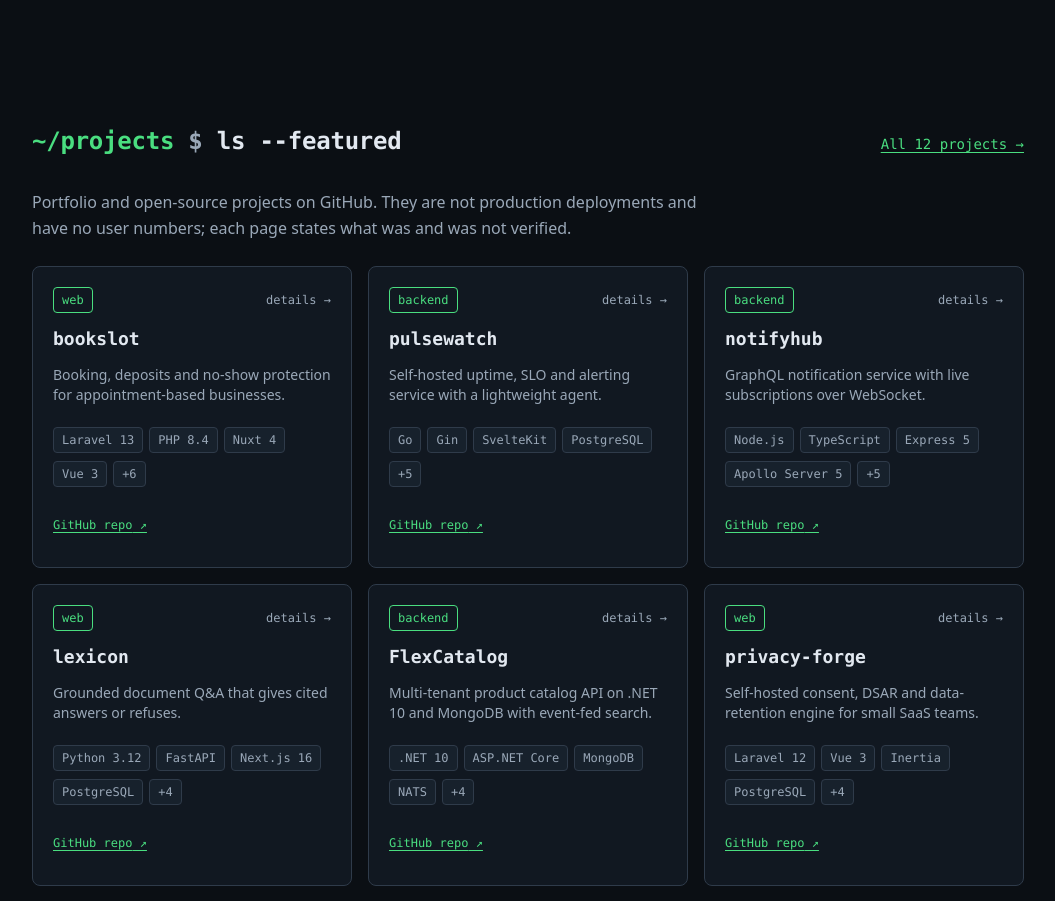
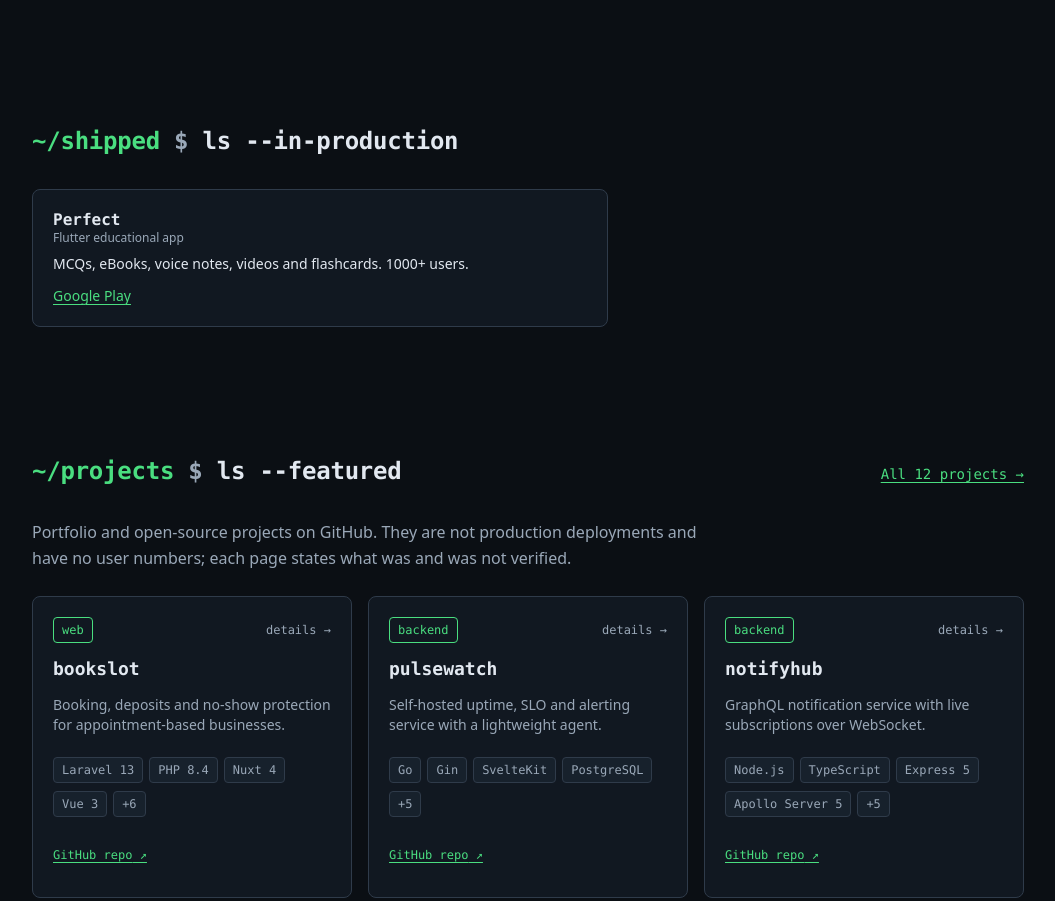
Before and after one commit to yaeouk-rajab/portfolio, an Astro site: page / in a window 1280 px wide. Shown: the part 1225-2126 px from the top of the page, without its empty margins (112-1167 px from the left). Built offline with nearby package versions, Linux system fonts and the light colour scheme; Astro itself is replaced by a stand-in of ours.

Commit message:
Revert "Remove Shipped work (Perfect) from the home page; keep it on /resume only"
This reverts commit 1bee949. Keeping Perfect in the home page Shipped work section, per owner request.

Co-Authored-By: Claude Sonnet 5 <noreply@anthropic.com>
Claude-Session: https://claude.ai/code/session_01ViDCRgL6jjnNKUYLxeWCqq

```diff
--- a/src/pages/index.astro
+++ b/src/pages/index.astro
@@ -72,6 +72,26 @@ const github = site.social.find((s) => s.label === 'GitHub');
     </div>
   </Section>
 
+  <!-- Shipped work -->
+  <Section id="shipped" path="~/shipped" command="ls --in-production">
+    <ul class="grid gap-4 md:max-w-xl">
+      {site.shippedWork.map((w) => (
+        <li class="rounded-lg border border-line bg-surface p-5">
+          <h3 class="font-mono font-semibold">{w.name}</h3>
+          <p class="text-xs text-muted">{w.kind}</p>
+          <p class="mt-2 text-sm">{w.text}</p>
+          {w.url && (
+            <p class="mt-3 text-sm">
+              <a class="link" href={w.url} rel="noopener" target="_blank">
+                {w.linkLabel}<span class="sr-only"> (opens in a new tab)</span>
+              </a>
+            </p>
+          )}
+        </li>
+      ))}
+    </ul>
+  </Section>
+
   <!-- Featured projects -->
   <Section id="projects" path="~/projects" command="ls --featured">
     <a slot="action" href="/projects" class="link font-mono text-sm">All {projects.length} projects &rarr;</a>
```
